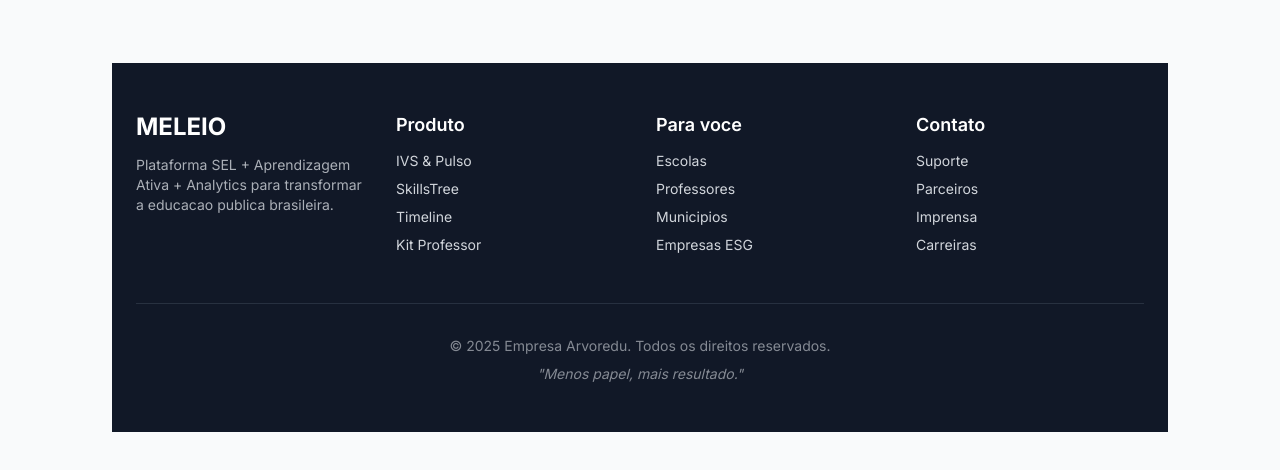
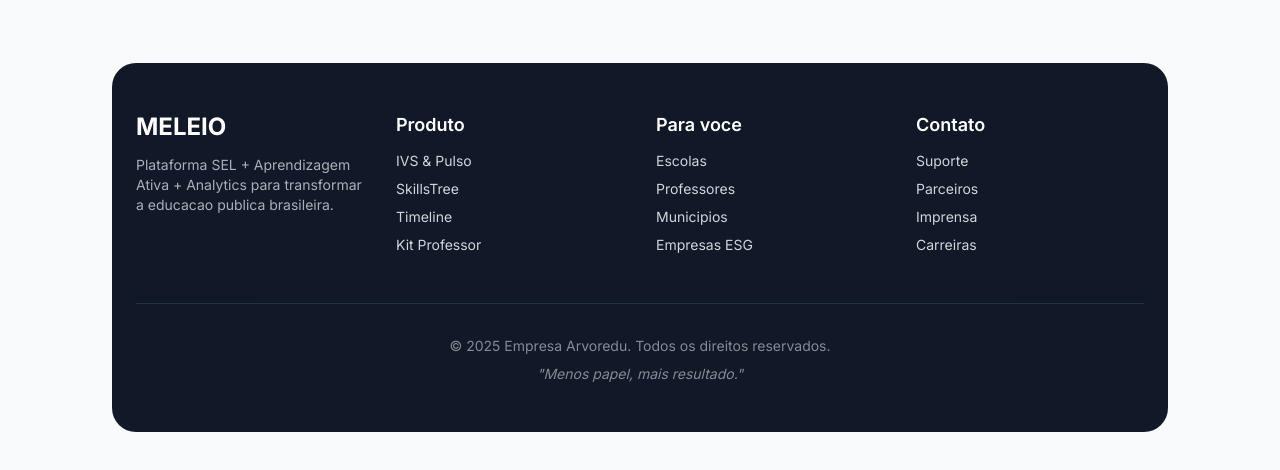
Before and after one commit to rxbiales/meleio_v2, a Next.js app: page /sobre in a window 1280 px wide. Shown: the part 2828-3298 px from the top of the page. Built offline with nearby package versions, Linux system fonts and the light colour scheme.

Commit message:
ajust-wiht-and-border-footer-about

```diff
--- a/src/components/about/AboutComponent.tsx
+++ b/src/components/about/AboutComponent.tsx
@@ -14,11 +14,8 @@ import {
 
 export function AboutComponent() {
   return (
-    <div
-      data-page="about"
-      className="flex min-h-screen flex-col justify-between"
-    >
-      <main className="flex-1 space-y-20">
+    <div data-page="about" className="flex flex-col min-h-screen">
+      <main className="flex-grow space-y-20">
         <section className="overflow-hidden rounded-3xl bg-gradient-to-br from-purple-700 via-purple-600 to-orange-500 px-6 py-20 text-white shadow-xl">
           <div className="mx-auto flex max-w-5xl flex-col items-center space-y-10 text-center">
             <div className="space-y-6">
@@ -271,10 +268,8 @@ export function AboutComponent() {
         </section>
       </main>
 
-      <footer className="w-full bg-gray-900 px-6 py-12 text-gray-300">
-        <div className="w-full space-y-12">
-          {" "}
-          {/* removi mx-auto e max-w-6xl */}
+      <footer className="w-full bg-gray-900 px-6 py-12 text-gray-300 rounded-3xl">
+        <div className="mx-auto max-w-6xl space-y-12">
           <div className="grid gap-8 md:grid-cols-4">
             <div>
               <h3 className="text-2xl font-bold text-white">MELEIO</h3>
@@ -359,6 +354,7 @@ export function AboutComponent() {
               </ul>
             </div>
           </div>
+
           <div className="border-t border-gray-700 pt-8 text-center text-sm opacity-60">
             <p>
               © 2025 Empresa Arvoredu. Todos os direitos reservados.
```
